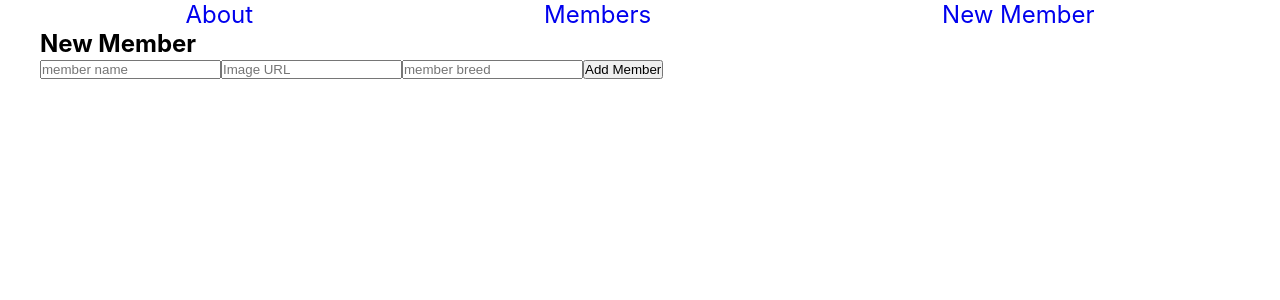
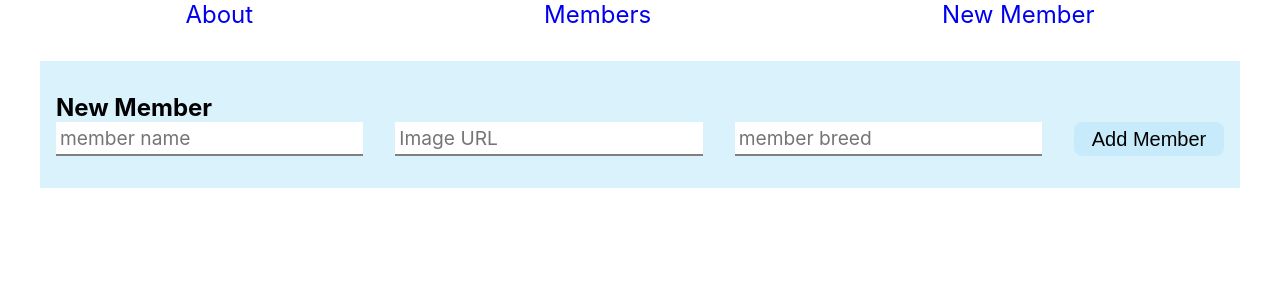
Before and after one commit to oliviagao9/Phase2-Project-Puppy-Club, a React (Create React App) app in the folder phase-2-project-puppy-club/: page /addmember in a window 1280 px wide. Shown: the top 300 px of the page. Built offline with nearby package versions, Linux system fonts and the light colour scheme; data requests are answered from the project's data file; the HTML template or start-up script is replaced by a standard one.

Commit message:
form styling

```diff
--- a/phase-2-project-puppy-club/src/index.css
+++ b/phase-2-project-puppy-club/src/index.css
@@ -67,3 +67,56 @@ a {
   padding: 0;
   box-sizing: border-box;
 }
+
+#member-form {
+  padding: 2rem 1rem;
+  margin: 2rem 0;
+  background-color: rgb(181 230 250 / 50%);
+}
+
+#member-form form {
+  display: flex;
+  justify-content: center;
+}
+
+#member-form input {
+  margin-right: 2rem;
+  flex: 1;
+}
+
+#member-form button {
+  width: 150px;
+}
+
+label {
+  font-weight: bold;
+  display: block;
+}
+
+input {
+  padding: 0.25rem;
+  border: none;
+  font-family: inherit;
+  font-size: 1.2em;
+  border-bottom: 2px solid gray;
+  transition: all 0.2s;
+  width: 100%;
+}
+
+input:focus {
+  outline: none;
+  border-bottom: 2px solid var(--green);
+}
+
+button {
+  padding: 0.25rem 1rem;
+  cursor: pointer;
+  background-color: rgb(181 230 250 / 50%);
+  border: none;
+  color: black;
+  text-align: center;
+  text-decoration: none;
+  display: inline-block;
+  font-size: 20px;
+  border-radius: 8px;
+}
```
